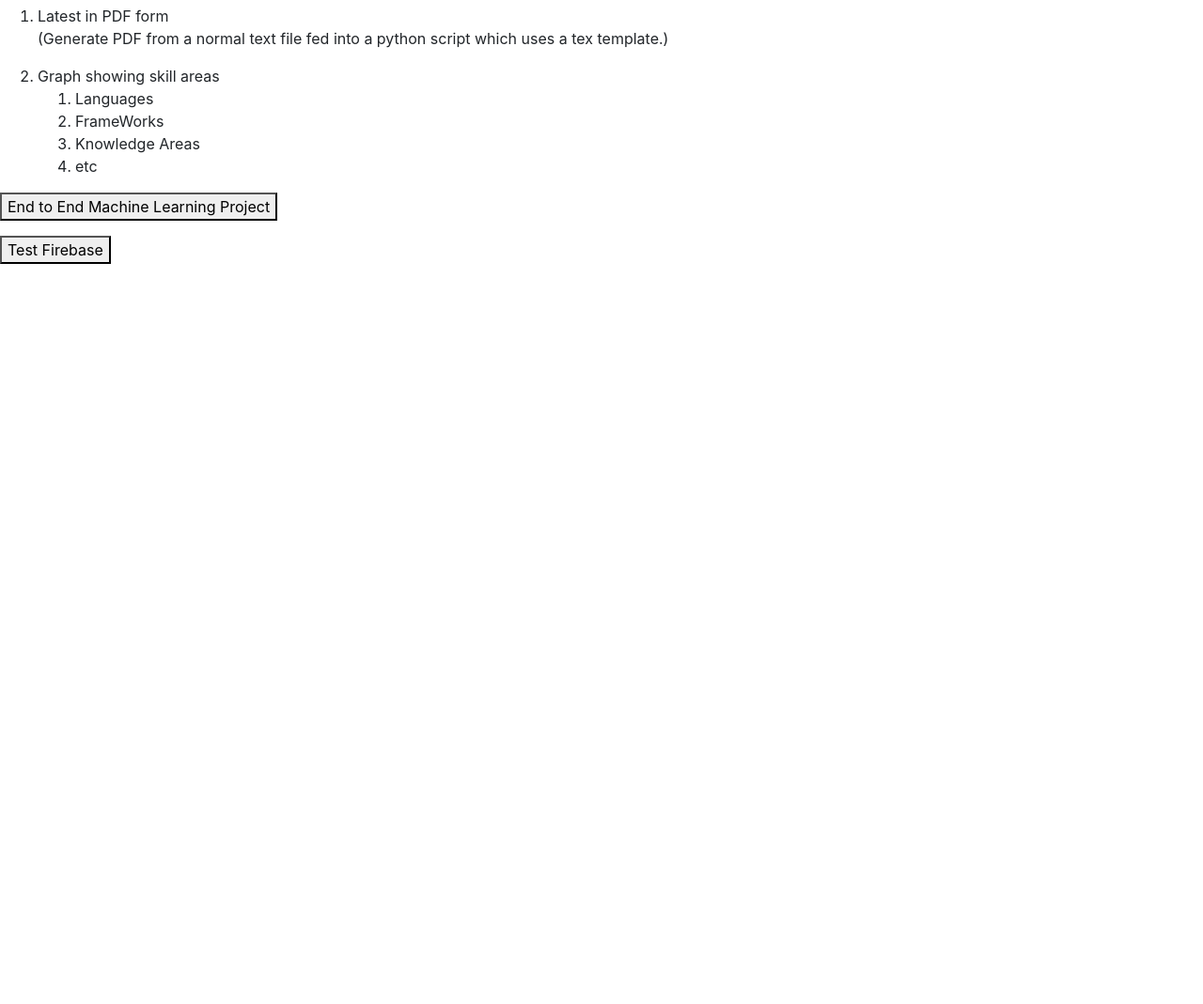
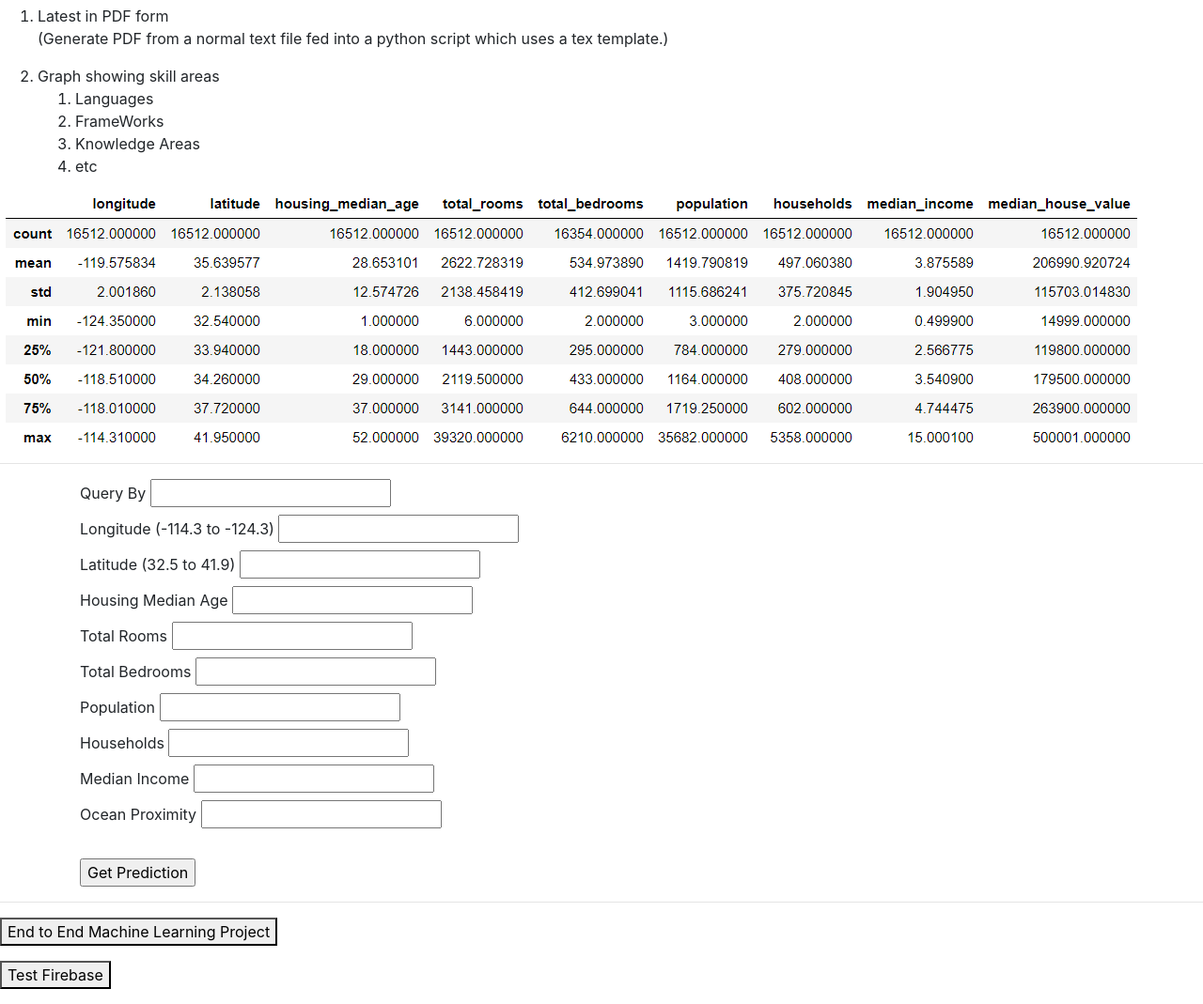
Before and after one commit to shibasis0801/shibasis0801.github.io, a plain HTML site: page index.html in a window 1280 px wide. Shown: the part 957-2026 px from the top of the page at 94% size. Before the commit the page ends 1254 px from the top, so only its background shows below. Drawn offline with nearby package versions, Linux system fonts and the light colour scheme.

Commit message:
poc for deploying ML on flask heroku

```diff
--- a/index.html
+++ b/index.html
@@ -138,8 +138,90 @@
             </li>
         </ol>
     </p>
+
+    <img src="./images/dataset_statistics.png"
+        alt="Responsive Image" class="img-fluid">
+    <hr>
+    <div class="container">
+        <form id="form-prediction-input"
+        action="http://localhost:5000/form-example">
+
+            <label>
+                Query By
+                <input type="email" required="required">
+            </label>
+            <br>
+
+            <label>
+                Longitude (-114.3 to -124.3)
+                <input type="text" required="required"
+                    name="longitude">
+            </label>
+            <br>
+
+            <label>
+                Latitude (32.5 to 41.9)
+                <input type="text" required="required"
+                    name="latitude">
+            </label>
+            <br>
+
+            <label>
+                Housing Median Age
+                <input type="text" required="required"
+                    name="housing_median_age">
+            </label>
+            <br>
+
+            <label>
+                Total Rooms
+                <input type="number" required="required"
+                    name="total_rooms">
+            </label>
+            <br>
+
+            <label>
+                Total Bedrooms
+                <input type="number" required="required"
+                        name="total_bedrooms">
+                </label>
+                <br>
+
+            <label>
+                Population
+                <input type="number" required="required"
+                    name="population">
+            </label>
+            <br>
+
+            <label>
+                Households
+                <input type="number" required="required"
+                    name="households">
+            </label>
+            <br>
+
+            <label>
+                Median Income
+                <input type="text" required="required"
+                    name="median_income">
+            </label>
+            <br>
+
+            <label>
+                Ocean Proximity
+                <input type="text" required="required"
+                    name="ocean_proximity">
+            </label>
+            <br>
+
+            <br>
+            <input type="submit" value="Get Prediction">
+        </form>
+    </div>
+    <hr>
     <p>
-        <a href="/EndToEnd.html">
+        <a href="./EndToEnd.html">
             <button> End to End Machine Learning Project </button>
         </a>
     </p>
```
Also changed, not shown: images/dataset_statistics.png (added).
